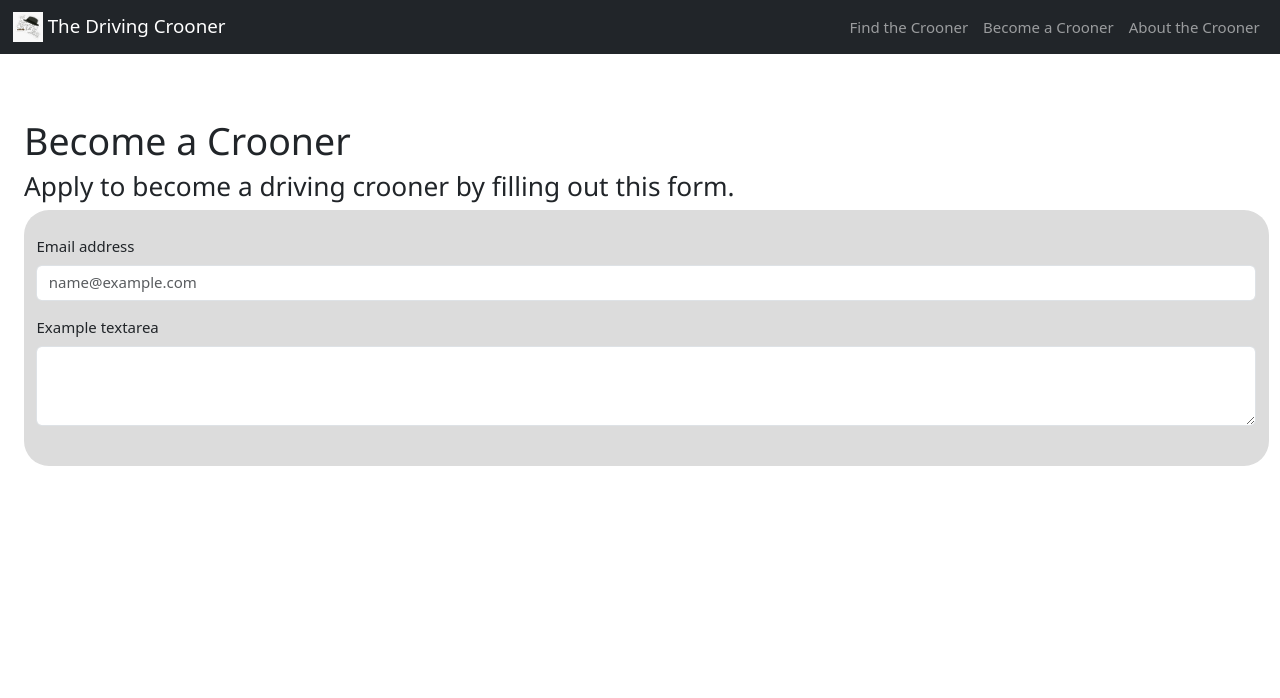
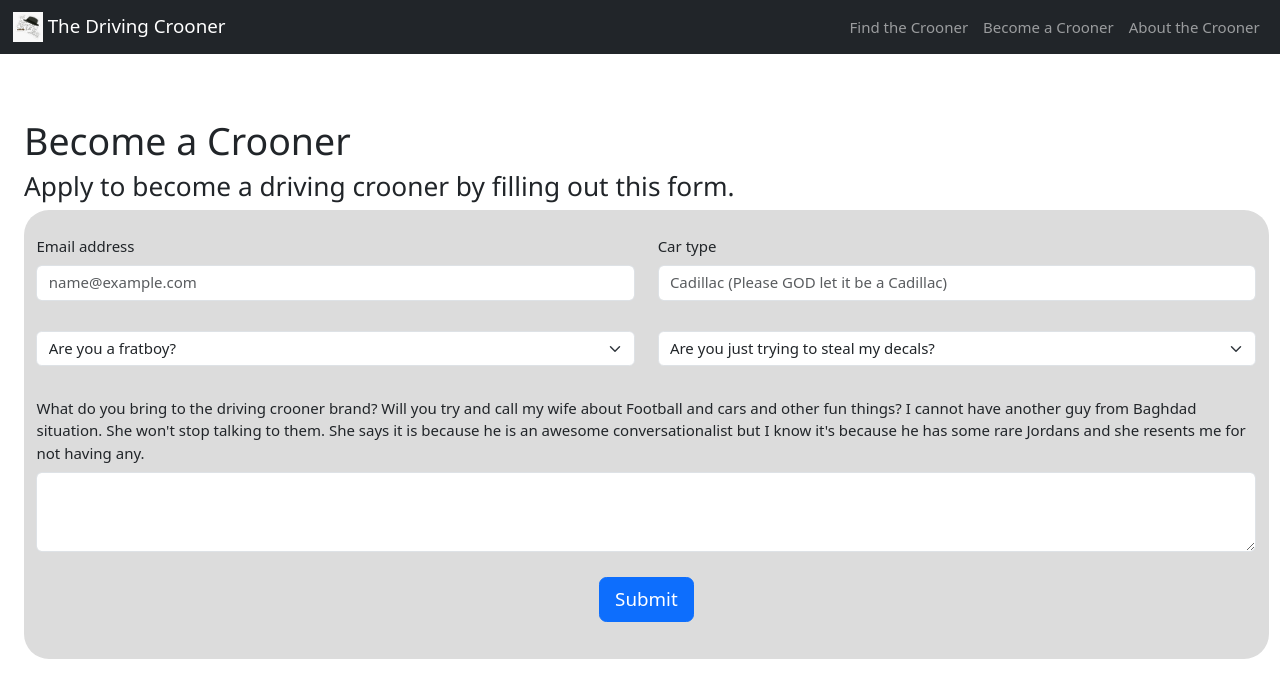
Before and after one commit to daltamur/driving-crooner-site, a React (Create React App) app: page / in a window 1280 px wide. Both pictures are taken after a click on the button "Become a Crooner". Shown: the top 698 px of the page. Built offline with nearby package versions, Linux system fonts and the light colour scheme.

Commit message:
finished form for now

```diff
--- a/src/Components/Become.js
+++ b/src/Components/Become.js
@@ -1,4 +1,4 @@
-import { Container, Form } from 'react-bootstrap'
+import { Button, Col, Container, Form, Row } from 'react-bootstrap'
 
 function Become(){
   return(
@@ -15,14 +15,60 @@ function Become(){
           <div className={'form'}>
             <Form>
               <div className={'form-body'}>
-                <Form.Group className="mb-3" controlId="exampleForm.ControlInput1">
-                  <Form.Label>Email address</Form.Label>
-                  <Form.Control type="email" placeholder="name@example.com" />
-                </Form.Group>
-                <Form.Group className="mb-3" controlId="exampleForm.ControlTextarea1">
-                  <Form.Label>Example textarea</Form.Label>
-                  <Form.Control as="textarea" rows={3} />
-                </Form.Group>
+                <div className={'form-group'}>
+                  <Form.Group>
+                    <Row>
+                      <Col lg={6} md={6} sm={12} xs={12}>
+                        <Form.Label>Email address</Form.Label>
+                        <Form.Control style={{marginBottom: '3%'}} type="email" placeholder="name@example.com" />
+                      </Col>
+                      <Col lg={6} md={6} sm={12} xs={12}>
+                        <Form.Label>Car type</Form.Label>
+                        <Form.Control type="text" style={{marginBottom: '3%'}} placeholder="Cadillac (Please GOD let it be a Cadillac)" />
+                      </Col>
+                    </Row>
+                  </Form.Group>
+                </div>
+                <div className={'form-group'}>
+                  <Form.Group>
+                    <Row>
+                      <Col lg={6} md={6} sm={12} xs={12}>
+                        <Form.Select aria-label="Fratboy Select" style={{marginBottom: '3%'}}>
+                          <option>Are you a fratboy?</option>
+                          <option value="1">Yes</option>
+                          <option value="2">No</option>
+                          <option value="3">I am but I hate what I am</option>
+                        </Form.Select>
+                      </Col>
+                      <Col lg={6} md={6} sm={12} xs={12}>
+                        <Form.Select aria-label="Are you just trying to steal my decals select" style={{marginBottom: '3%'}}>
+                          <option>Are you just trying to steal my decals?</option>
+                          <option value="1">Yes, they're so cool</option>
+                          <option value="2">No</option>
+                          <option value="3">Yes, but it's because I'm afraid something bad is gonna happen to them</option>
+                        </Form.Select>
+                      </Col>
+                    </Row>
+                  </Form.Group>
+                </div>
+                <div className={'form-group'}>
+                  <Form.Group className="sm-6" controlId="Text Area">
+                    <Form.Label>What do you bring to the driving crooner brand? Will you try and call my wife about Football and cars and
+                    other fun things? I cannot have another guy from Baghdad situation. She won't stop talking to them. She says it
+                    is because he is an awesome conversationalist but I know it's because he has some rare Jordans and she resents me for not
+                    having any.</Form.Label>
+                    <Form.Control as="textarea" rows={3} />
+                  </Form.Group>
+                  <Form.Group style={{marginTop: '2%'}}>
+                    <Row>
+                      <Col lg={12} md={6} sm={12} xs={12}>
+                        <div className="text-center">
+                          <Button variant="primary" size={"lg"} href={'https://www.gofundme.com/f/biff-wiff'}>Submit</Button>
+                        </div>
+                      </Col>
+                    </Row>
+                  </Form.Group>
+                </div>
               </div>
             </Form>
           </div>
--- a/src/styles/styles.css
+++ b/src/styles/styles.css
@@ -6,6 +6,10 @@
 .sticky-nav {
     position: sticky;
     top: 0;
+}
+
+.form-group {
+    padding-bottom: 1%;
 }
 
 .landingPage{
```
